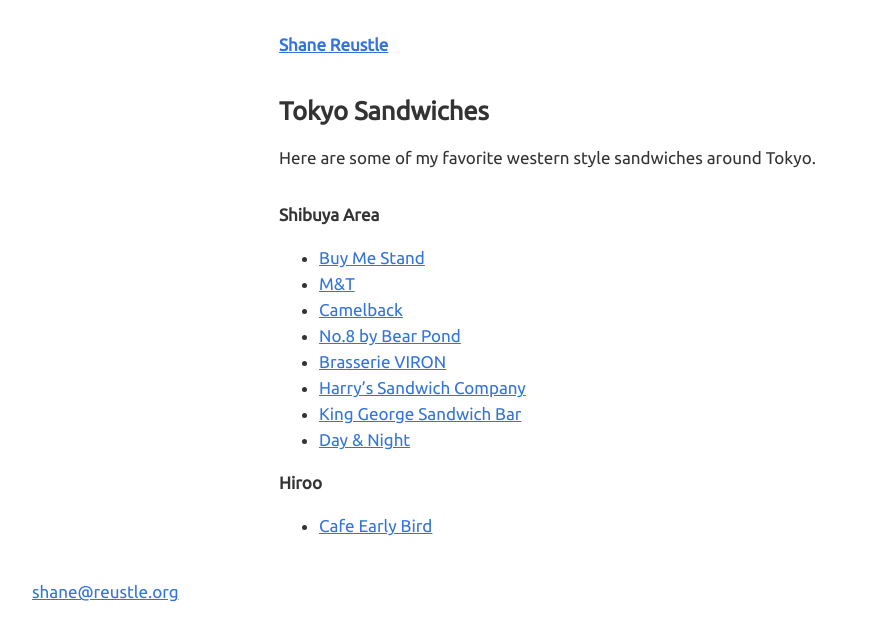
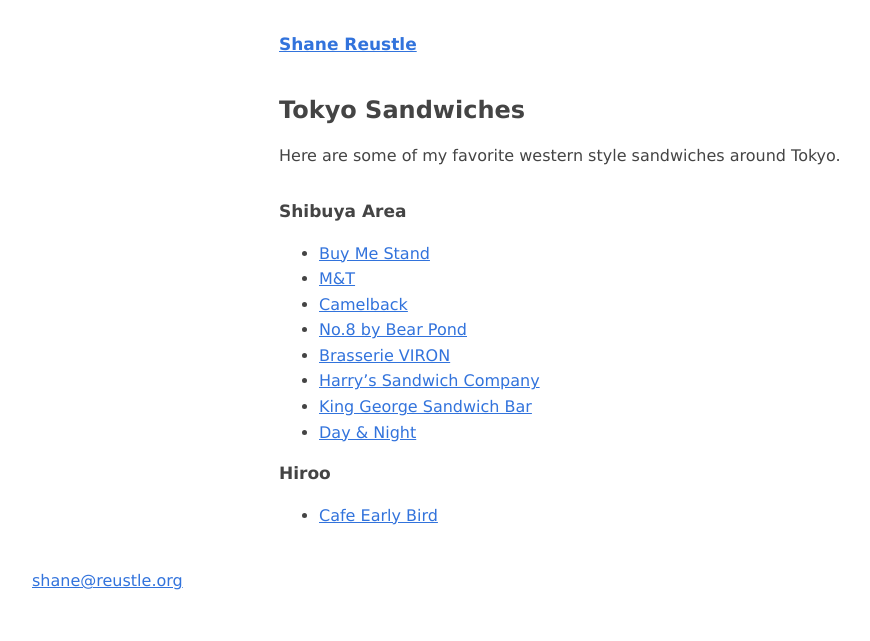
Before and after one commit to reustle/reustle, a Jekyll site: the page built from _posts/2018-12-07-tokyo-sandwiches.md, in a window 1280 px wide. Shown: the top 641 px of the page, without its empty margins (1-871 px from the left). Built offline with Jekyll 4.4.1, drawn with Linux system fonts in a browser that asks for light colours.

Commit message:
Update basic.html

```diff
--- a/_layouts/basic.html
+++ b/_layouts/basic.html
@@ -13,14 +13,13 @@
 
         <title>{{ page.title }} - Shane Reustle</title>
 
-        <link href="https://fonts.googleapis.com/css?family=Ubuntu" rel="stylesheet" type="text/css" />
         <style type="text/css">
             body {
-                font-family: Ubuntu, Verdana, Geneva, Tahoma, sans-serif;
+                font-family: Verdana, Geneva, Tahoma, sans-serif;
                 padding: 10px 25px;
-                line-height: 26px; /* 32 desktop? */
-                font-size: 17px; /* 20 desktop? */
-                color: #333;
+                line-height: 1.6em;
+                font-size: 16px;
+                color: #444;
             }
             h2 {
                 font-size: 17px;
```
